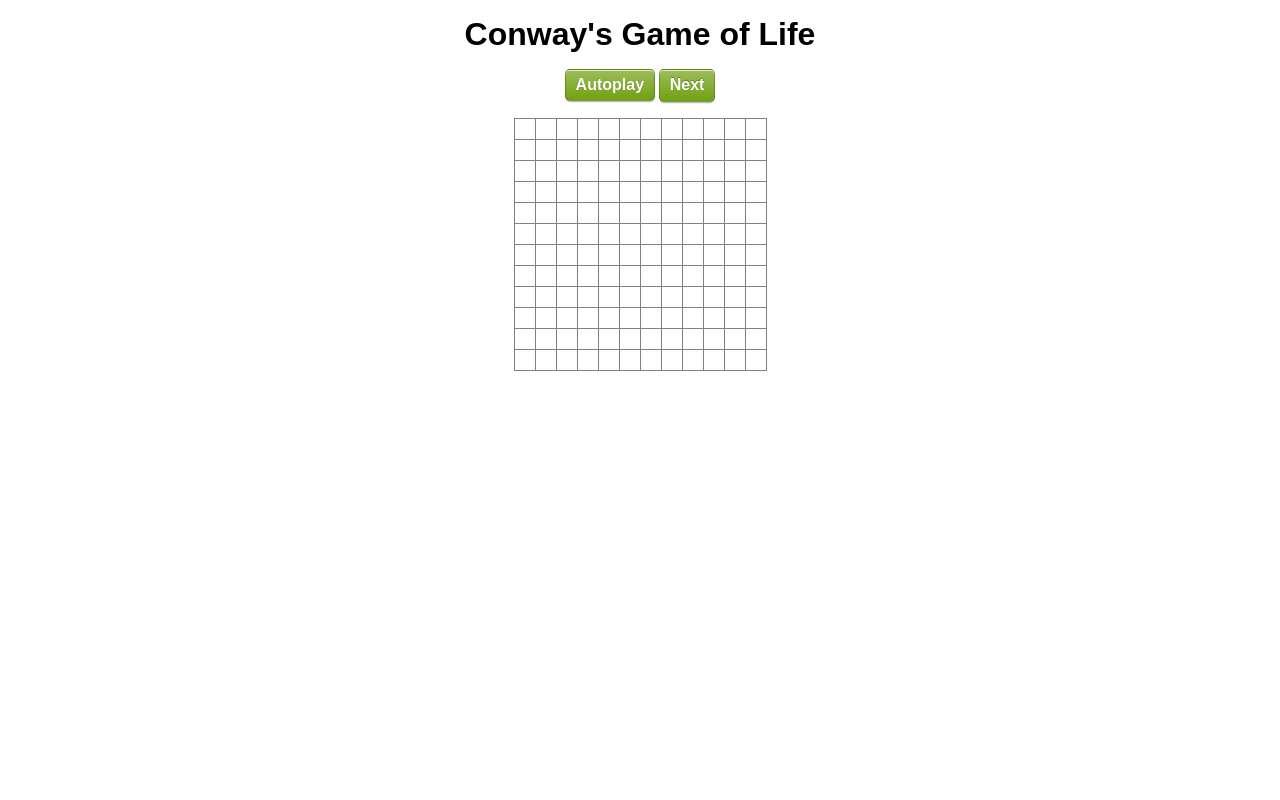
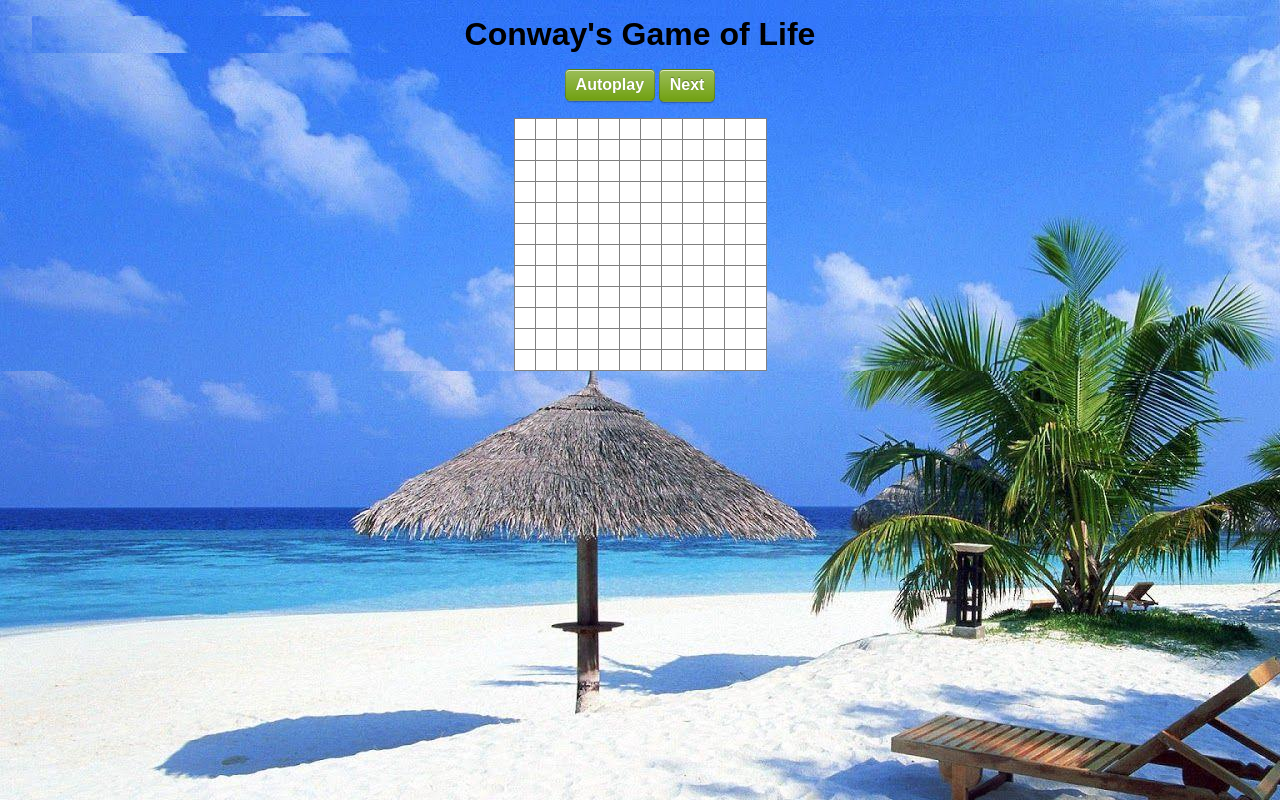
Before and after one commit to kendevops/Conway-Game-Of-Life, a plain HTML site: page index.html in a window 1280 px wide. Drawn offline with Linux system fonts and the light colour scheme.

Commit message:
Added background image to my project

```diff
--- a/style.css
+++ b/style.css
@@ -1,6 +1,7 @@
 * {
     padding: 0;
     margin: 0;
+    background-image: url(./bg.jpg);
 }
 
 body {
```
Also changed, not shown: bg.jpg (added), bg2.jpg (added).
